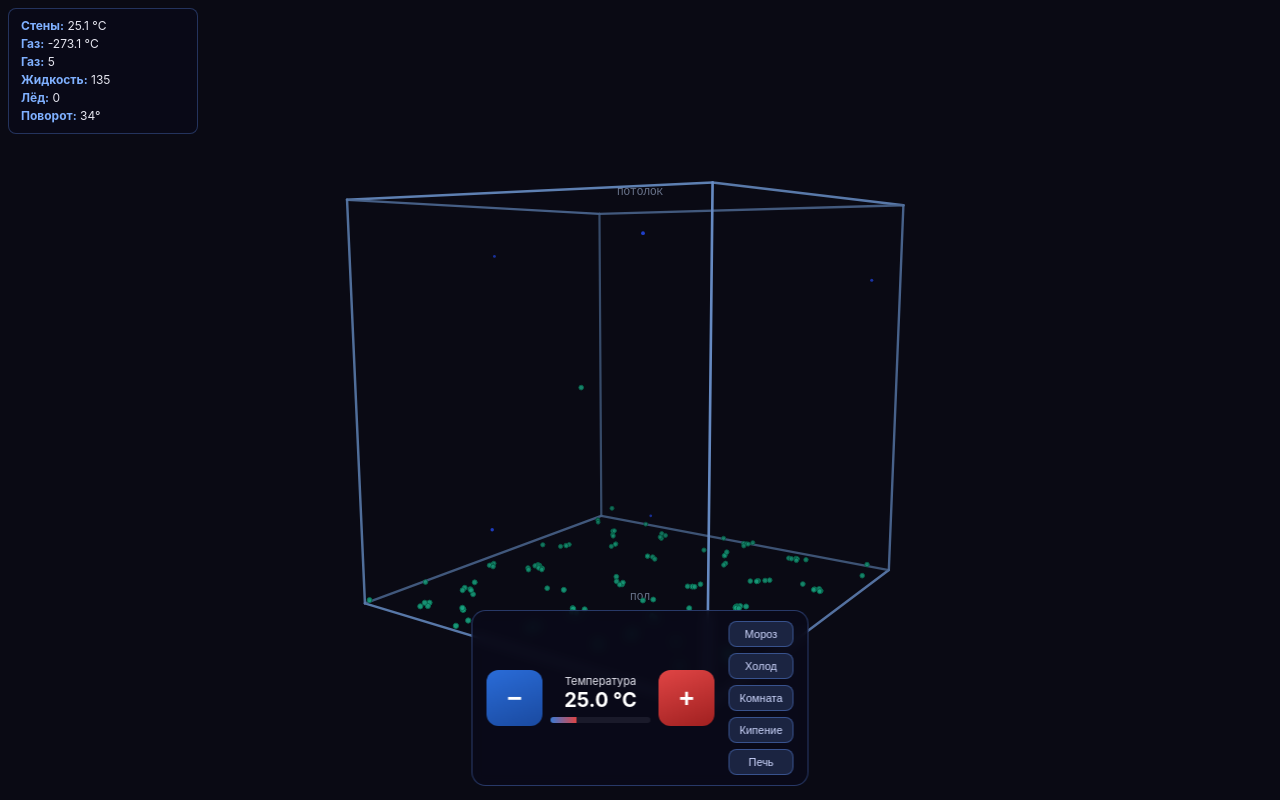
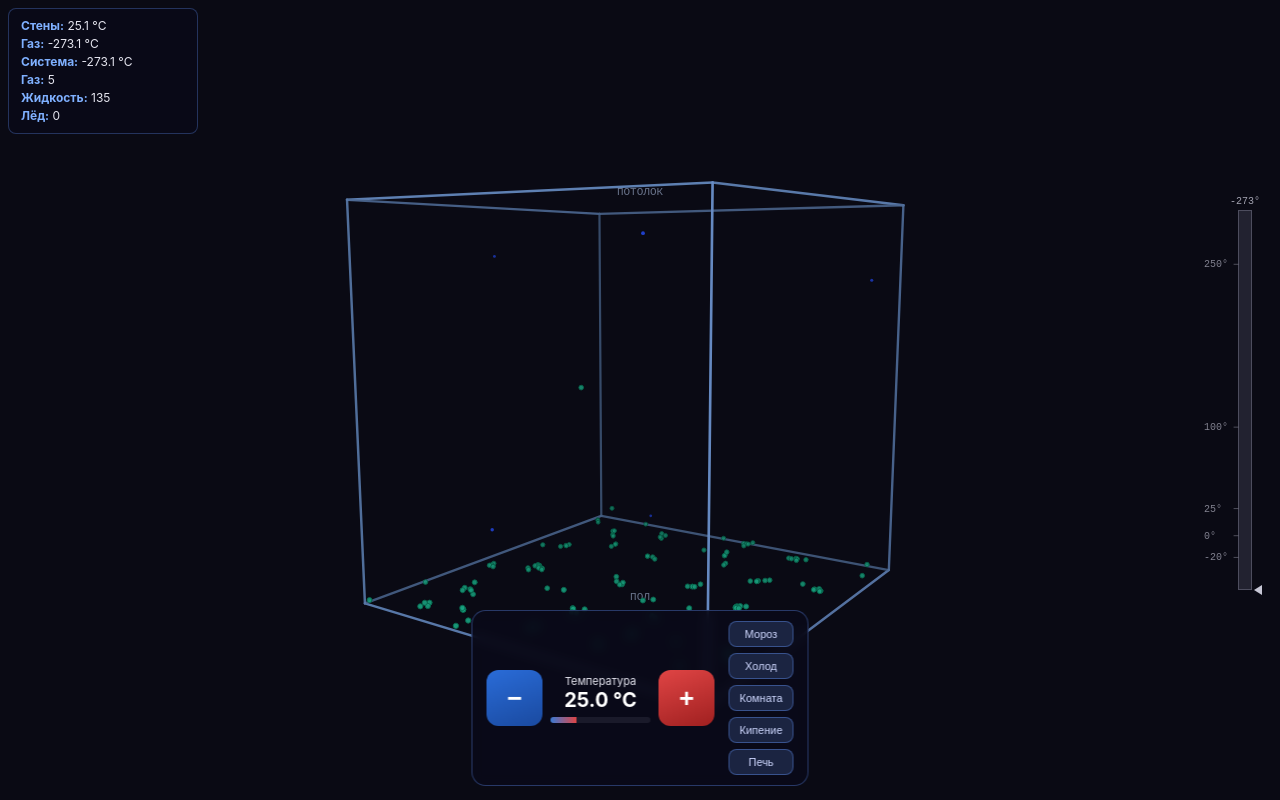
Before and after one commit to TitanForgeGames/-, a plain HTML site: page index.html in a window 1280 px wide. Drawn offline with Linux system fonts and the light colour scheme; animation ran at ten frames a second.

Commit message:
Update index.html

```diff
--- a/index.html
+++ b/index.html
@@ -1,7 +1,7 @@
 <!DOCTYPE html>
 <html lang="ru">
 <head>
- <link rel="manifest" href="manifest.json">
+<link rel="manifest" href="manifest.json">
 <meta charset="utf-8">
 <meta name="viewport" content="width=device-width,initial-scale=1,user-scalable=no,viewport-fit=cover">
 <meta name="theme-color" content="#0a0a14">
@@ -91,53 +91,31 @@ const T_MAX_K = 1000;
 const T_FREEZE_K = C2K(0);
 const T_BOIL_K   = C2K(100);
 
-// ===== 3D-КАМЕРА И ВРАЩЕНИЕ =====
-// Куб: x,y,z ∈ [0..1], но для вращения переводим в [-0.5..0.5]
-let rotY = 0.6;      // поворот вокруг вертикальной оси (рад)
-let rotX = -0.15;    // наклон вокруг горизонтальной (рад)
-const FOV = 2.2;     // фокусное расстояние
+// ===== 3D-КАМЕРА =====
+let rotY = 0.6;
+let rotX = -0.15;
+const FOV = 2.2;
 
-// Экранные параметры
-function screenScale(){
-  return Math.min(W, H) * 0.55;
-}
+function screenScale(){ return Math.min(W, H) * 0.55; }
 
-// Проекция: точка в кубе [0..1]^3 → экран
-// 1. Центрируем: [0..1] → [-0.5..0.5]
-// 2. Вращаем вокруг Y (rotY), затем вокруг X (rotX)
-// 3. Перспектива
 function project(x, y, z){
-  // В локальных координатах куба, центр = 0
-  let px = x - 0.5;
-  let py = y - 0.5;
-  let pz = z - 0.5;
+  let px = x - 0.5, py = y - 0.5, pz = z - 0.5;
 
-  // ВАЖНО: y=0 — пол (низ), y=1 — потолок (верх).
-  // На экране: больший y — выше (sy меньше).
-  // Мы не инвертируем здесь — сделаем при выводе sy.
-  // (py = -0.5 внизу, +0.5 вверху)
-
-  // Вращение вокруг Y
   const cy = Math.cos(rotY), sy_ = Math.sin(rotY);
   let rx = px * cy + pz * sy_;
   let rz = -px * sy_ + pz * cy;
   let ry = py;
 
-  // Вращение вокруг X
   const cx = Math.cos(rotX), sx_ = Math.sin(rotX);
   let ry2 = ry * cx - rz * sx_;
   let rz2 = ry * sx_ + rz * cx;
 
-  // Камера смотрит вдоль +Z, на расстоянии
   const camDist = 2.5;
   const zCam = rz2 + camDist;
-
-  // Перспектива
   const scale = FOV / zCam;
 
   const S = screenScale();
   const sx = W/2 + rx * S * scale;
-  // y инвертирован: больше py → выше → меньше sy
   const sy = H/2 - ry2 * S * scale;
 
   return { sx, sy, scale, zCam };
@@ -179,7 +157,8 @@ let wallT = C2K(25);
 let targetT = C2K(25);
 let particles = [];
 let nLiquid = 0, nIce = 0;
-let avgT = C2K(25);
+let avgT = C2K(25);         // температура газа (только по газу)
+let systemT = C2K(25);      // температура всей системы (газ+жидкость+лёд)
 
 class Particle {
   constructor(x, y, z, vx, vy, vz, state='gas'){
@@ -305,17 +284,14 @@ function reflectFromWall(p, nx, ny, nz){
 
 function handleBoundaries(p){
   const m = p.r/1000;
-  // x
   if(p.x < m){ p.x=m; if(p.state==='gas') reflectFromWall(p,1,0,0); else p.vx=Math.abs(p.vx)*0.3; }
   else if(p.x > 1-m){ p.x=1-m; if(p.state==='gas') reflectFromWall(p,-1,0,0); else p.vx=-Math.abs(p.vx)*0.3; }
-  // z
   if(p.z < m){ p.z=m; if(p.state==='gas') reflectFromWall(p,0,0,1); else p.vz=Math.abs(p.vz)*0.3; }
   else if(p.z > 1-m){ p.z=1-m; if(p.state==='gas') reflectFromWall(p,0,0,-1); else p.vz=-Math.abs(p.vz)*0.3; }
-  // y — пол (y=0) и потолок (y=1)
   if(p.y < m){
     p.y = m;
     if(p.state==='gas') reflectFromWall(p,0,1,0);
-    else p.vy = Math.abs(p.vy)*0.3;   // жидкость/лёд на полу
+    else p.vy = Math.abs(p.vy)*0.3;
   }
   if(p.y > 1-m){
     p.y = 1-m;
@@ -346,9 +322,9 @@ function step(){
     p.vy += (p.fy/p.mass)*DT;
     p.vz += (p.fz/p.mass)*DT;
 
-    if(p.state==='gas') p.vy -= G_GAS*DT;        // газ почти невесом
-    else if(p.state==='liquid') p.vy -= G_LIQ*DT; // жидкость падает вниз
-    else p.vy -= G_ICE*DT;                       // лёд падает ещё сильнее
+    if(p.state==='gas') p.vy -= G_GAS*DT;
+    else if(p.state==='liquid') p.vy -= G_LIQ*DT;
+    else p.vy -= G_ICE*DT;
 
     if(p.state==='liquid'){ p.vx*=LIQ_DAMPING; p.vz*=LIQ_DAMPING; }
     else if(p.state==='ice'){ p.vx*=ICE_DAMPING; p.vz*=ICE_DAMPING; }
@@ -370,8 +346,7 @@ function step(){
     if(p.state==='gas'){
       if(wallT < T_BOIL_K){
         const cool = 1 - wallT/T_BOIL_K;
-        // Вероятность выше у пола (y=0) и ниже у потолка (y=1)
-        const hf = 1 - p.y * 0.75;   // у пола 1.0, у потолка 0.25
+        const hf = 1 - p.y * 0.75;
         if(Math.random() < 0.22*cool*hf){
           p.state='liquid'; p.r=R_LIQ; p.mass=MASS*1.4;
           p.vx*=0.2; p.vy*=0.2; p.vz*=0.2;
@@ -402,17 +377,33 @@ function step(){
     }
   }
 
+  // ===== СТАТИСТИКА (ИСПРАВЛЕНО) =====
   nLiquid=0; nIce=0;
-  let sumT=0, nGas=0;
+  let sumGasT=0, nGas=0;
+  let sumAllT=0, nAll=0;
   for(const p of particles){
+    const t = p.temp;
+    sumAllT += t; nAll++;
     if(p.state==='liquid') nLiquid++;
     else if(p.state==='ice') nIce++;
-    else { sumT+=p.temp; nGas++; }
+    else { sumGasT += t; nGas++; }
   }
-  avgT = nGas>0 ? sumT/nGas : 0;
+  // Температура газа — только по газу, но если газа НЕТ — берём температуру стен
+  if(nGas > 0){
+    avgT = sumGasT / nGas;
+  } else {
+    // Газ исчез — показываем температуру стен (равновесие)
+    avgT = wallT;
+  }
+  // Температура системы — по всем частицам
+  if(nAll > 0){
+    systemT = sumAllT / nAll;
+  } else {
+    systemT = wallT;
+  }
 }
 
-// ===== ЦВЕТ =====
+// ===== ЦВЕТ ГАЗА =====
 function gasColor(){
   const c = K2C(avgT);
   let r,g,b;
@@ -422,39 +413,35 @@ function gasColor(){
   return [r,g,b];
 }
 
-// ===== КУБ (12 рёбер, 8 углов) =====
-// Углы в локальных координатах [0..1]^3.
-// y=0 — пол, y=1 — потолок.
+// ===== ЦВЕТ СТЕН =====
+function wallColor(){
+  const c = K2C(wallT);
+  let r,g,b;
+  if(c<0){ const k=Math.max(0,Math.min(1,(c+50)/50)); r=40+40*k; g=80+80*k; b=220+35*k; }
+  else if(c<100){ const k=c/100; r=80+120*k; g=160-40*k; b=255-180*k; }
+  else { const k=Math.min(1,(c-100)/200); r=200+55*k; g=120-100*k; b=75-50*k; }
+  return [r,g,b];
+}
+
+// ===== КУБ =====
 const CUBE_CORNERS = [
-  [0,0,0],[1,0,0],[1,0,1],[0,0,1],   // нижняя грань (пол)
-  [0,1,0],[1,1,0],[1,1,1],[0,1,1],   // верхняя грань (потолок)
+  [0,0,0],[1,0,0],[1,0,1],[0,0,1],
+  [0,1,0],[1,1,0],[1,1,1],[0,1,1],
 ];
-// Рёбра: пары индексов
 const CUBE_EDGES = [
-  // нижняя грань
   [0,1],[1,2],[2,3],[3,0],
-  // верхняя грань
   [4,5],[5,6],[6,7],[7,4],
-  // вертикальные
   [0,4],[1,5],[2,6],[3,7],
 ];
 
 function drawCube(){
   const p = CUBE_CORNERS.map(c => project(c[0], c[1], c[2]));
+  const [wr, wg, wb] = wallColor();
 
-  const wc = K2C(wallT);
-  let wr,wg,wb;
-  if(wc<0){ const k=Math.max(0,Math.min(1,(wc+50)/50)); wr=40+40*k; wg=80+80*k; wb=220+35*k; }
-  else if(wc<100){ const k=wc/100; wr=80+120*k; wg=160-40*k; wb=255-180*k; }
-  else { const k=Math.min(1,(wc-100)/200); wr=200+55*k; wg=120-100*k; wb=75-50*k; }
-
-  // Заливка задней грани? Нет — рисуем только рёбра.
-  // Рисуем все 12 рёбер, но с разной яркостью в зависимости от средней глубины.
   ctx.lineCap = 'round';
   for(const [i,j] of CUBE_EDGES){
     const a = p[i], b = p[j];
     const zAvg = (a.zCam + b.zCam) / 2;
-    // Чем дальше (больше zCam) — тем тусклее
     const bright = Math.max(0.35, Math.min(1, 1.4 - zAvg * 0.25));
     ctx.strokeStyle = `rgba(${wr*bright|0},${wg*bright|0},${wb*bright|0},${0.5 + 0.5*bright})`;
     ctx.lineWidth = 1.5 + bright * 1.2;
@@ -464,8 +451,6 @@ function drawCube(){
     ctx.stroke();
   }
 
-  // Подписи «ПОЛ» и «ПОТОЛОК» (опционально, для наглядности)
-  // Углы: пол — центр нижней грани, потолок — центр верхней
   const floorCenter = project(0.5, 0, 0.5);
   const ceilCenter  = project(0.5, 1, 0.5);
   ctx.font = '11px monospace';
@@ -481,7 +466,6 @@ function drawParticles(){
   const [gr,gg,gb] = gasColor();
   const vRef = Math.sqrt(3*kB*Math.max(avgT,1)/MASS) * VELOCITY_SCALE;
 
-  // Проецируем и сортируем по zCam (дальние сначала)
   const list = particles.map(p => ({ p, proj: project(p.x, p.y, p.z) }));
   list.sort((a,b) => b.proj.zCam - a.proj.zCam);
 
@@ -489,8 +473,6 @@ function drawParticles(){
     const rScreen = p.r * proj.scale * 0.35;
     if(rScreen < 0.3) continue;
 
-    // Глубина: zCam больше → дальше
-    // Нормируем: 0 = далеко, 1 = близко
     const depth = Math.max(0, Math.min(1, 1.5 - proj.zCam * 0.35));
     const bright = 0.4 + 0.6*depth;
 
@@ -520,6 +502,75 @@ function drawParticles(){
   }
 }
 
+// ===== ТЕРМОМЕТР СПРАВА (серый, ненавязчивый) =====
+function drawThermometer(){
+  const barW = 14;
+  const barH = Math.min(H * 0.55, 380);
+  const barX = W - 42;
+  const barY = H/2 - barH/2;
+
+  // Диапазон шкалы
+  const minC = -50, maxC = 300;
+  const clamp = v => Math.max(minC, Math.min(maxC, v));
+
+  // Фон шкалы
+  ctx.fillStyle = 'rgba(42,42,58,0.75)';
+  ctx.fillRect(barX, barY, barW, barH);
+
+  // Градиент заполнения: серо-голубой → серый → серо-красный
+  const grad = ctx.createLinearGradient(0, barY + barH, 0, barY);
+  grad.addColorStop(0.0, '#5a7a9a');   // холодный серо-голубой
+  grad.addColorStop(0.4, '#8a8a8a');   // нейтральный серый
+  grad.addColorStop(1.0, '#a05a5a');   // тёплый серо-красный
+
+  // Заполнение по текущей температуре СИСТЕМЫ
+  const sysC = K2C(systemT);
+  const frac = (clamp(sysC) - minC) / (maxC - minC);
+  const fillH = barH * frac;
+  ctx.fillStyle = grad;
+  ctx.fillRect(barX, barY + barH - fillH, barW, fillH);
+
+  // Обводка
+  ctx.strokeStyle = 'rgba(120,120,140,0.5)';
+  ctx.lineWidth = 1;
+  ctx.strokeRect(barX + 0.5, barY + 0.5, barW - 1, barH - 1);
+
+  // Метки
+  const marks = [-20, 0, 25, 100, 250];
+  ctx.font = '10px monospace';
+  ctx.fillStyle = 'rgba(180,180,195,0.7)';
+  ctx.textAlign = 'left';
+  for(const m of marks){
+    const f = (clamp(m) - minC) / (maxC - minC);
+    const y = barY + barH - barH * f;
+    ctx.beginPath();
+    ctx.moveTo(barX - 4, y);
+    ctx.lineTo(barX, y);
+    ctx.strokeStyle = 'rgba(180,180,195,0.4)';
+    ctx.stroke();
+    ctx.fillText(m + '°', barX - 34, y + 3);
+  }
+
+  // Стрелка текущей температуры газа (тонкая, светлая)
+  const gasC = K2C(avgT);
+  const gFrac = (clamp(gasC) - minC) / (maxC - minC);
+  const gY = barY + barH - barH * gFrac;
+  ctx.fillStyle = 'rgba(220,220,235,0.9)';
+  ctx.beginPath();
+  ctx.moveTo(barX + barW + 2, gY);
+  ctx.lineTo(barX + barW + 10, gY - 5);
+  ctx.lineTo(barX + barW + 10, gY + 5);
+  ctx.closePath();
+  ctx.fill();
+
+  // Подпись
+  ctx.font = '10px monospace';
+  ctx.fillStyle = 'rgba(200,200,215,0.8)';
+  ctx.textAlign = 'center';
+  ctx.fillText(K2C(avgT).toFixed(0) + '°', barX + barW/2, barY - 6);
+  ctx.textAlign = 'left';
+}
+
 // ===== ОТРИСОВКА =====
 function draw(){
   ctx.fillStyle = '#0a0a14';
@@ -527,14 +578,15 @@ function draw(){
 
   drawCube();
   drawParticles();
+  drawThermometer();
 
   hud.innerHTML =
     `<b>Стены:</b> ${K2C(wallT).toFixed(1)} °C<br>` +
     `<b>Газ:</b> ${K2C(avgT).toFixed(1)} °C<br>` +
+    `<b>Система:</b> ${K2C(systemT).toFixed(1)} °C<br>` +
     `<b>Газ:</b> ${particles.length - nLiquid - nIce}<br>` +
     `<b>Жидкость:</b> ${nLiquid}<br>` +
-    `<b>Лёд:</b> ${nIce}<br>` +
-    `<b>Поворот:</b> ${(rotY*180/Math.PI).toFixed(0)}°`;
+    `<b>Лёд:</b> ${nIce}`;
 
   document.getElementById('tempVal').textContent = K2C(targetT).toFixed(1) + ' °C';
   const frac = (targetT - T_MIN_K) / (T_MAX_K - T_MIN_K);
@@ -575,12 +627,11 @@ document.querySelectorAll('.preset').forEach(btn => {
   });
 });
 
-// ===== ВРАЩЕНИЕ СВАЙПОМ / МЫШЬЮ =====
+// ===== ВРАЩЕНИЕ =====
 let dragging = false;
 let lastX = 0, lastY = 0;
 
 function onDown(x, y){
-  // Не перехватываем касания по кнопкам управления
   if(y > H - 120) return;
   dragging = true;
   lastX = x; lastY = y;
@@ -591,13 +642,11 @@ function onMove(x, y){
   const dy = y - lastY;
   rotY += dx * 0.01;
   rotX += dy * 0.005;
-  // Ограничим наклон
   rotX = Math.max(-0.8, Math.min(0.8, rotX));
   lastX = x; lastY = y;
 }
 function onUp(){ dragging = false; }
 
-// Touch
 canvas.addEventListener('touchstart', e => {
   const t = e.touches[0];
   onDown(t.clientX, t.clientY);
@@ -608,7 +657,6 @@ canvas.addEventListener('touchmove', e => {
 }, {passive:true});
 canvas.addEventListener('touchend', onUp, {passive:true});
 
-// Mouse
 canvas.addEventListener('mousedown', e => onDown(e.clientX, e.clientY));
 addEventListener('mousemove', e => onMove(e.clientX, e.clientY));
 addEventListener('mouseup', onUp);
```
